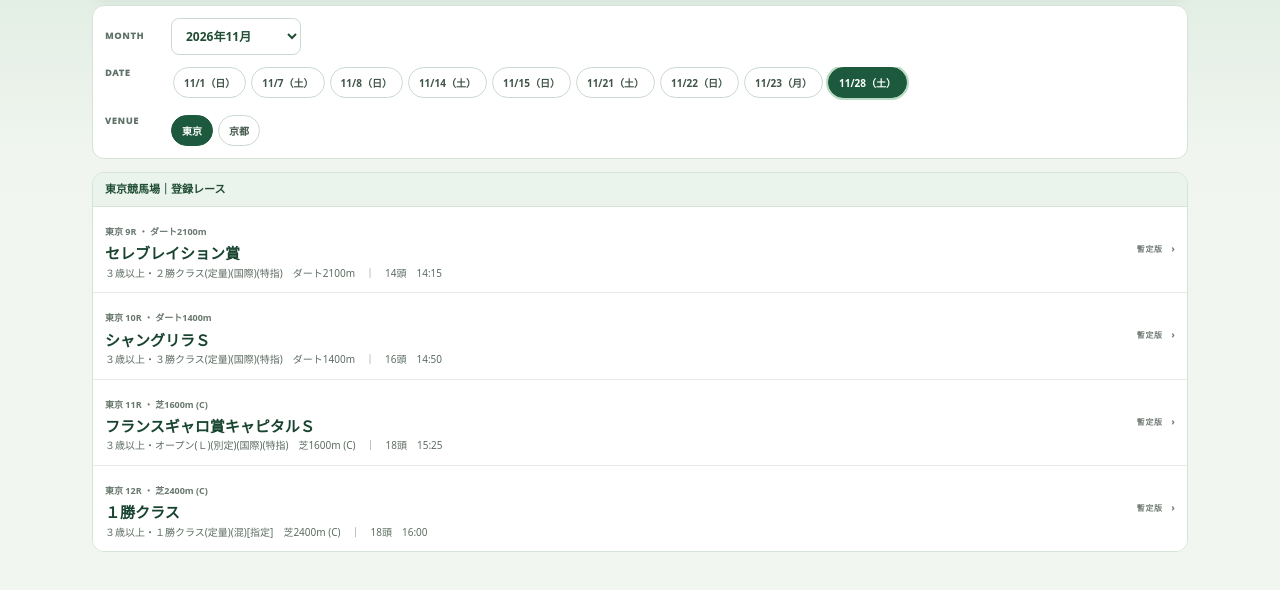
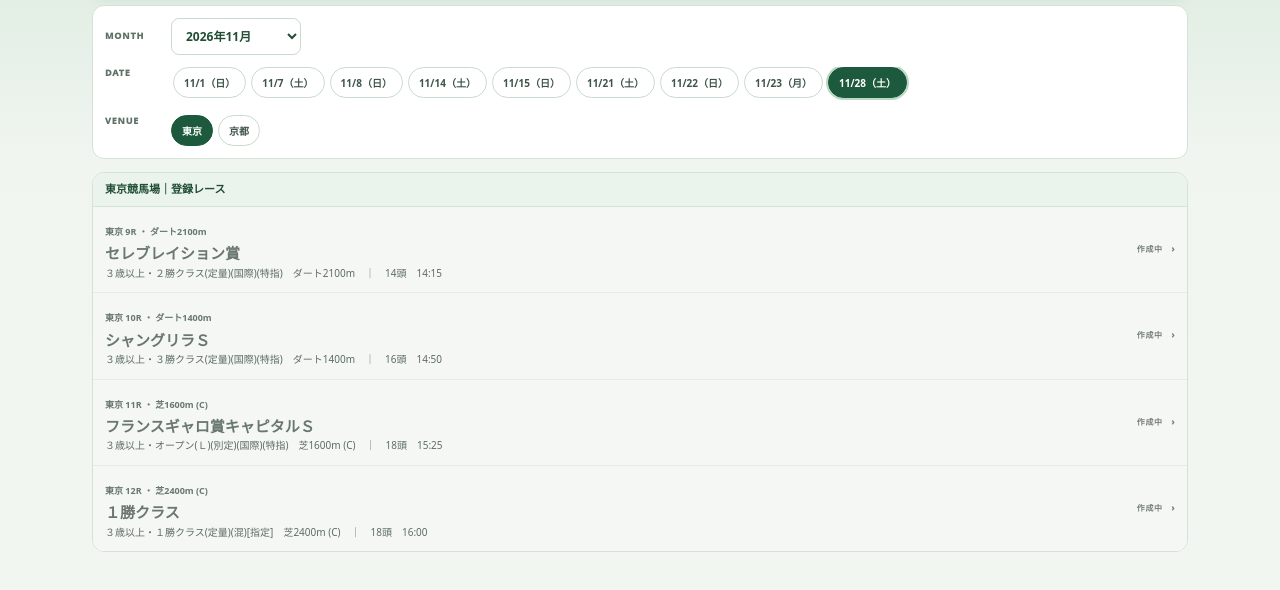
Before and after one commit to kidokira-apogee/kido-table, a plain HTML site: page index.html in a window 1280 px wide. Shown: the part 74-664 px from the top of the page. Drawn offline with Linux system fonts and the light colour scheme.

Commit message:
Restore in-progress race visibility rules and keep start time on one line

```diff
--- a/data/races/index.json
+++ b/data/races/index.json
@@ -12,8 +12,7 @@
       "classLabel": "３歳以上・３勝クラス(ハンデ)(混)[指定]　芝1400m・外 (C)",
       "status": "in_progress",
       "horseCount": 15,
-      "startTime": "15:05",
-      "file": "2026-11-28-target-only.b64"
+      "startTime": "15:05"
     },
     {
       "id": "2026-11-28-kyoto-11",
@@ -26,8 +25,7 @@
       "classLabel": "２歳・オープン・Ｇ３(馬齢)(国際)(指定)　芝2000m・内 (C)",
       "status": "in_progress",
       "horseCount": 11,
-      "startTime": "15:40",
-      "file": "2026-11-28-target-only.b64"
+      "startTime": "15:40"
     },
     {
       "id": "2026-11-28-kyoto-12",
@@ -40,8 +38,7 @@
       "classLabel": "３歳以上・２勝クラス(定量)(混)(特指)　芝1200m・内 (C)",
       "status": "in_progress",
       "horseCount": 18,
-      "startTime": "16:15",
-      "file": "2026-11-28-target-only.b64"
+      "startTime": "16:15"
     },
     {
       "id": "2026-11-28-tokyo-9",
@@ -54,8 +51,7 @@
       "classLabel": "３歳以上・２勝クラス(定量)(国際)(特指)　ダート2100m",
       "status": "in_progress",
       "horseCount": 14,
-      "startTime": "14:15",
-      "file": "2026-11-28-target-only.b64"
+      "startTime": "14:15"
     },
     {
       "id": "2026-11-28-tokyo-10",
@@ -68,8 +64,7 @@
       "classLabel": "３歳以上・３勝クラス(定量)(国際)(特指)　ダート1400m",
       "status": "in_progress",
       "horseCount": 16,
-      "startTime": "14:50",
-      "file": "2026-11-28-target-only.b64"
+      "startTime": "14:50"
     },
     {
       "id": "2026-11-28-tokyo-11",
@@ -82,8 +77,7 @@
       "classLabel": "３歳以上・オープン(Ｌ)(別定)(国際)(特指)　芝1600m (C)",
       "status": "in_progress",
       "horseCount": 18,
-      "startTime": "15:25",
-      "file": "2026-11-28-target-only.b64"
+      "startTime": "15:25"
     },
     {
       "id": "2026-11-28-tokyo-12",
@@ -96,8 +90,7 @@
       "classLabel": "３歳以上・１勝クラス(定量)(混)[指定]　芝2400m (C)",
       "status": "in_progress",
       "horseCount": 18,
-      "startTime": "16:00",
-      "file": "2026-11-28-target-only.b64"
+      "startTime": "16:00"
     },
     {
       "id": "2026-11-23-tokyo-12",
--- a/index.html
+++ b/index.html
@@ -125,8 +125,6 @@ body{margin:0;background:linear-gradient(180deg,#dcebe0 0,#f0f5ef 230px,#f2f6f0
 .race-list-title{display:block;margin-top:3px;font-size:15px;font-weight:950;color:#17432f}
 .race-list-sub{display:block;margin-top:3px;font-size:10px;color:#5d6d62}
 .race-list-count-time{display:inline-block;white-space:nowrap;font-variant-numeric:tabular-nums}
-.race-list-item.provisional{background:#fff;cursor:pointer}
-.race-list-item.provisional .race-list-title{color:#17432f}
 .race-list-arrow{flex:0 0 auto;color:#2c7650;font-size:22px;font-weight:700}
 .race-nav{display:flex;align-items:center;gap:10px;margin:6px 0 8px}
 .race-nav button{border:1px solid #bdd0c1;border-radius:999px;background:#fff;color:#24583a;padding:7px 11px;font:800 10px system-ui;cursor:pointer}
@@ -674,18 +672,15 @@ body{margin:0;background:linear-gradient(180deg,#dcebe0 0,#f0f5ef 230px,#f2f6f0
   races.forEach(r=>{
    const complete=['complete','published'].includes(r.status);
    const button=document.createElement('button');
-   button.type='button';button.className='race-list-item'+(complete?'':(r.file?' provisional':' in-progress'));
+   button.type='button';button.className='race-list-item'+(complete?'':' in-progress');
    button.dataset.raceId=r.id;
    const raceNo=escapeHtml(r.raceNo??'');
    const distance=r.distance?' ・ '+escapeHtml(r.distance):'';
    const raceTitle=r.title?escapeHtml(r.title):(escapeHtml(r.venue)+raceNo+'R');
-   const canOpen=complete||Boolean(r.file);
    const horseMeta=r.horseCount?String(r.horseCount)+'頭'+(r.startTime?'　'+r.startTime:''):'';
-   const classMeta=r.classLabel?'<span class="race-list-class">'+escapeHtml(r.classLabel)+'</span>':'';
-   const countTimeMeta=horseMeta?'<span class="race-list-count-time">'+escapeHtml(horseMeta)+'</span>':'';
-   const meta=[classMeta,countTimeMeta].filter(Boolean).join('　｜　');
-   button.innerHTML='<span class="race-list-main"><span class="race-list-date">'+escapeHtml(r.venue)+' '+raceNo+'R'+distance+'</span><strong class="race-list-title">'+raceTitle+'</strong><span class="race-list-sub">'+meta+'</span></span>'+(complete?'<span aria-hidden="true" class="race-list-arrow">›</span>':canOpen?'<span class="race-list-state">暫定版　›</span>':'<span class="race-list-state">作成中</span>');
-   if(canOpen){button.addEventListener('click',()=>openRace(r));}else{button.disabled=true;button.setAttribute('aria-disabled','true');}
+   const meta=[r.classLabel?escapeHtml(r.classLabel):'',horseMeta?'<span class="race-list-count-time">'+escapeHtml(horseMeta)+'</span>':''].filter(Boolean).join('　｜　');
+   button.innerHTML='<span class="race-list-main"><span class="race-list-date">'+escapeHtml(r.venue)+' '+raceNo+'R'+distance+'</span><strong class="race-list-title">'+raceTitle+'</strong><span class="race-list-sub">'+meta+'</span></span>'+(complete?'<span aria-hidden="true" class="race-list-arrow">›</span>':'<span class="race-list-state">作成中　›</span>');
+   if(complete){button.addEventListener('click',()=>openRace(r));}else{button.disabled=true;button.setAttribute('aria-disabled','true');}
    listItems.appendChild(button);
   });
  }
--- a/structured-renderer.js
+++ b/structured-renderer.js
@@ -281,7 +281,7 @@
     const header = '<nav class="race-nav"><button id="back-to-race-list-' + esc(race.id) + '" type="button">← レース一覧</button><span>木戸表 電子版</span></nav>' +
       '<header class="racehead"' + (isDirt ? ' style="background:#70452F;color:#fff"' : '') + '><div class="head-inner"><div class="date-line">' + dateItems.map(v => '<span>' + display(v) + '</span>').join('') + '</div>' +
       '<div class="title-line"><span class="race-no">' + esc(String(race.venue).toUpperCase()) + ' ' + esc(race.raceNumber) + 'R</span><span class="race-title">' + display(race.name) + '</span></div>' +
-      '<div class="race-subtitle">' + display(subtitle) + '</div><div class="race-pills"><span class="pill">' + display(race.venue) + '</span><span class="pill">' + display(surfaceText) + '</span>' + (data.status?.provisional ? '<span class="pill">暫定版｜①TARGETのみ</span>' : '') + '</div></div></header>';
+      '<div class="race-subtitle">' + display(subtitle) + '</div><div class="race-pills"><span class="pill">' + display(race.venue) + '</span><span class="pill">' + display(surfaceText) + '</span></div></div></header>';
     const cards = data.horses.slice().sort((a, b) => a.horseNumber - b.horseNumber).map(h => horseHtml(h, race, applyColors)).join('');
     return '<div data-kido-structured-renderer="true">' + header + cards + '</div>';
   }
```
Also changed, not shown: 1 other file.
